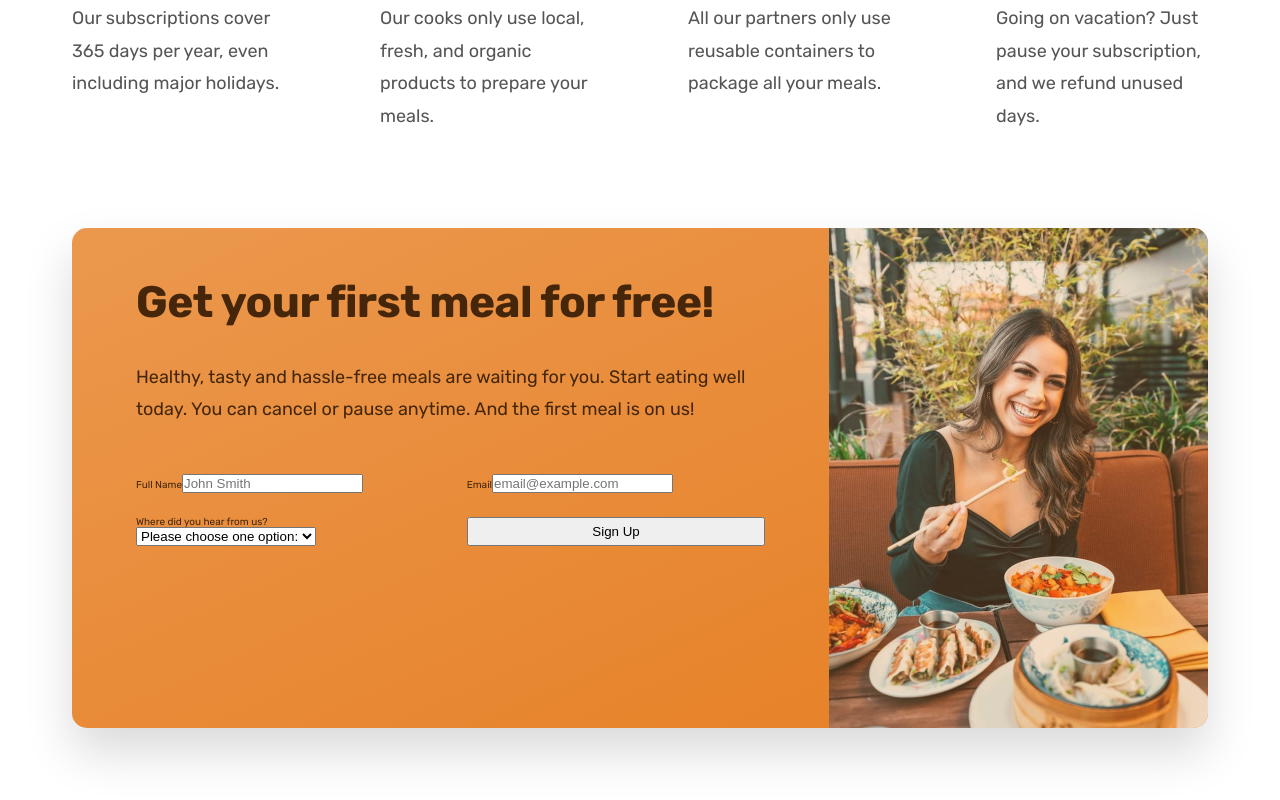
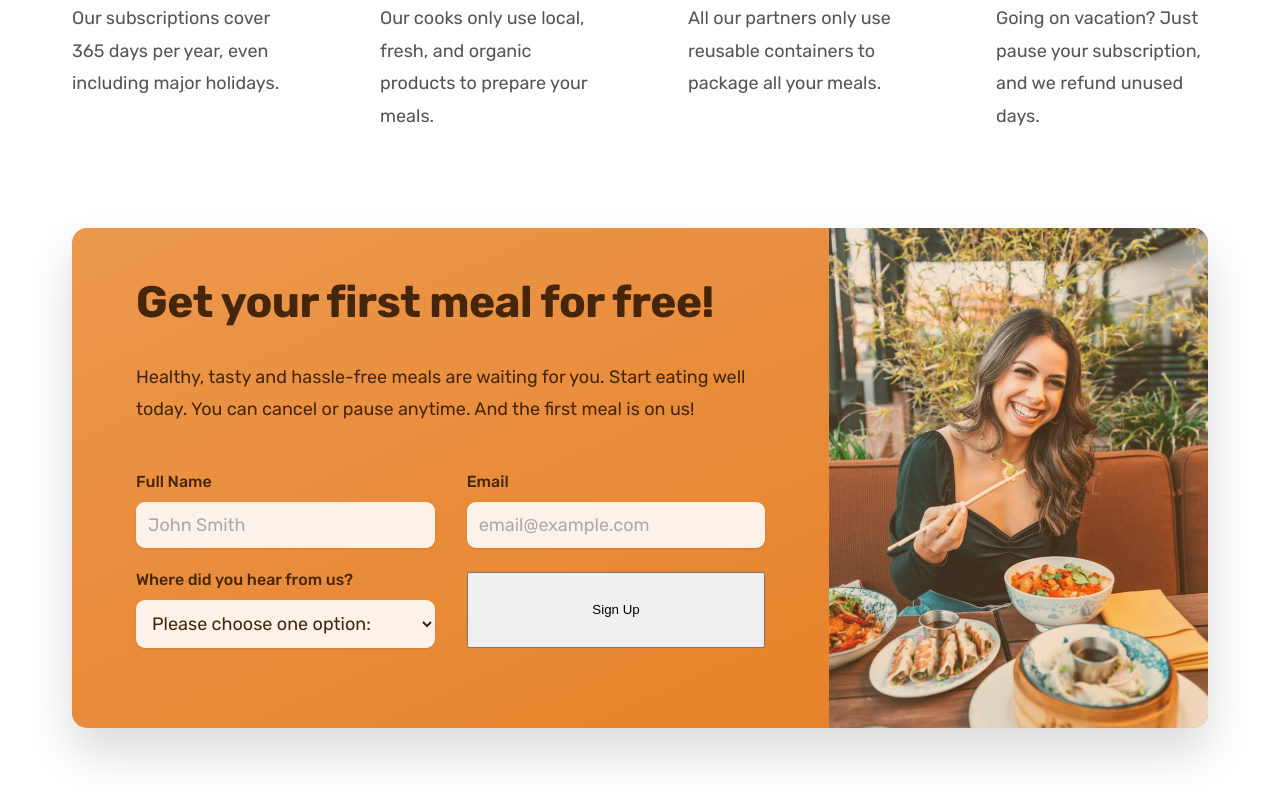
Before and after one commit to Euuphi/omnifood, a React (Create React App) app: page / in a window 1280 px wide. Shown: the part 5746-6546 px from the top of the page. Built offline with nearby package versions, Linux system fonts and the light colour scheme.

Commit message:
Style form labels and inputs

```diff
--- a/src/components/Sections/CTA/CtaForm.module.css
+++ b/src/components/Sections/CTA/CtaForm.module.css
@@ -0,0 +1,29 @@
+.ctaForm label {
+    display: block;
+    font-size: 1.6rem;
+    font-weight: 500;
+    margin-bottom: 1.2rem;
+}
+
+.ctaForm input,
+.ctaForm select {
+    background-color: var(--color-tint-light, #fdf2e9);
+    border: none;
+    border-radius: 9px;
+    box-shadow: 0 1px 2px rgba(0, 0, 0, 0.1);
+    color: inherit;
+    font-family: inherit;
+    font-size: 1.8rem;
+    padding: 1.2rem;
+    width: 100%;
+}
+
+.ctaForm input::placeholder {
+    color: #aaa;
+}
+
+.ctaForm select {
+}
+
+.ctaForm button {
+}
```
